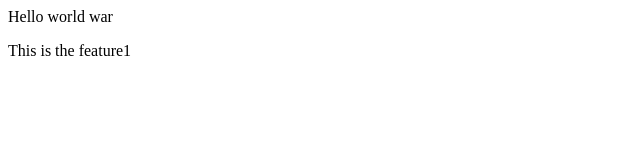
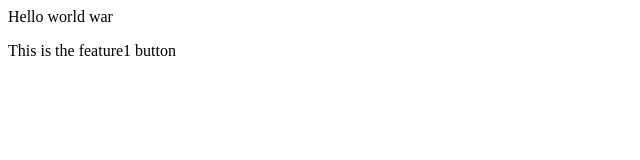
Before and after one commit to zeal300/localrepo, a plain HTML site: page index.html in a window 1280 px wide. Shown: the full height of the page, 0-640 px from the left. Drawn offline with Linux system fonts and the light colour scheme.

Commit message:
button added

```diff
--- a/index.html
+++ b/index.html
@@ -1,2 +1,2 @@
 <p>Hello world war</p>
-<p>This is the feature1</p>
+<p>This is the feature1 button</p>
```
